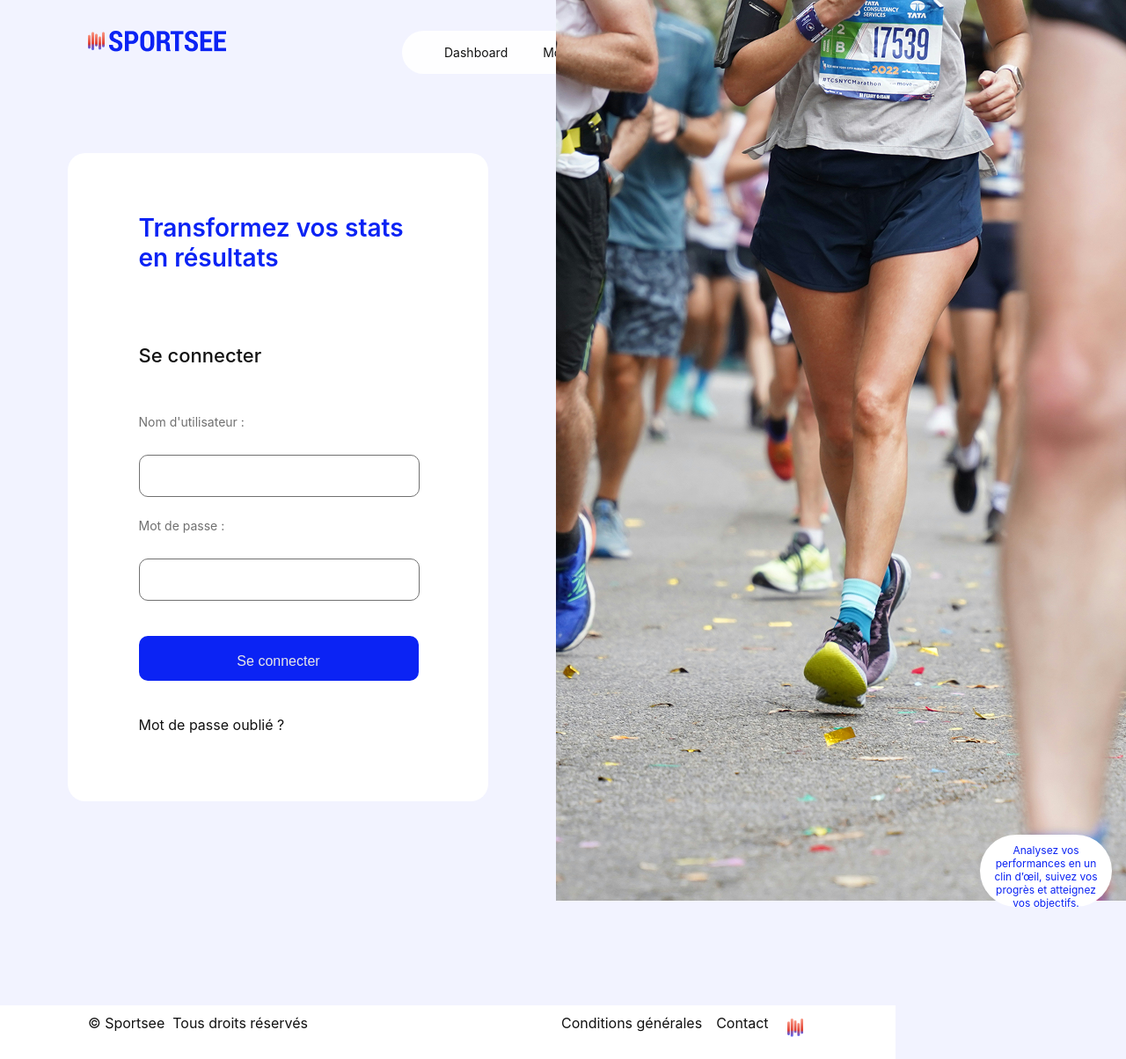
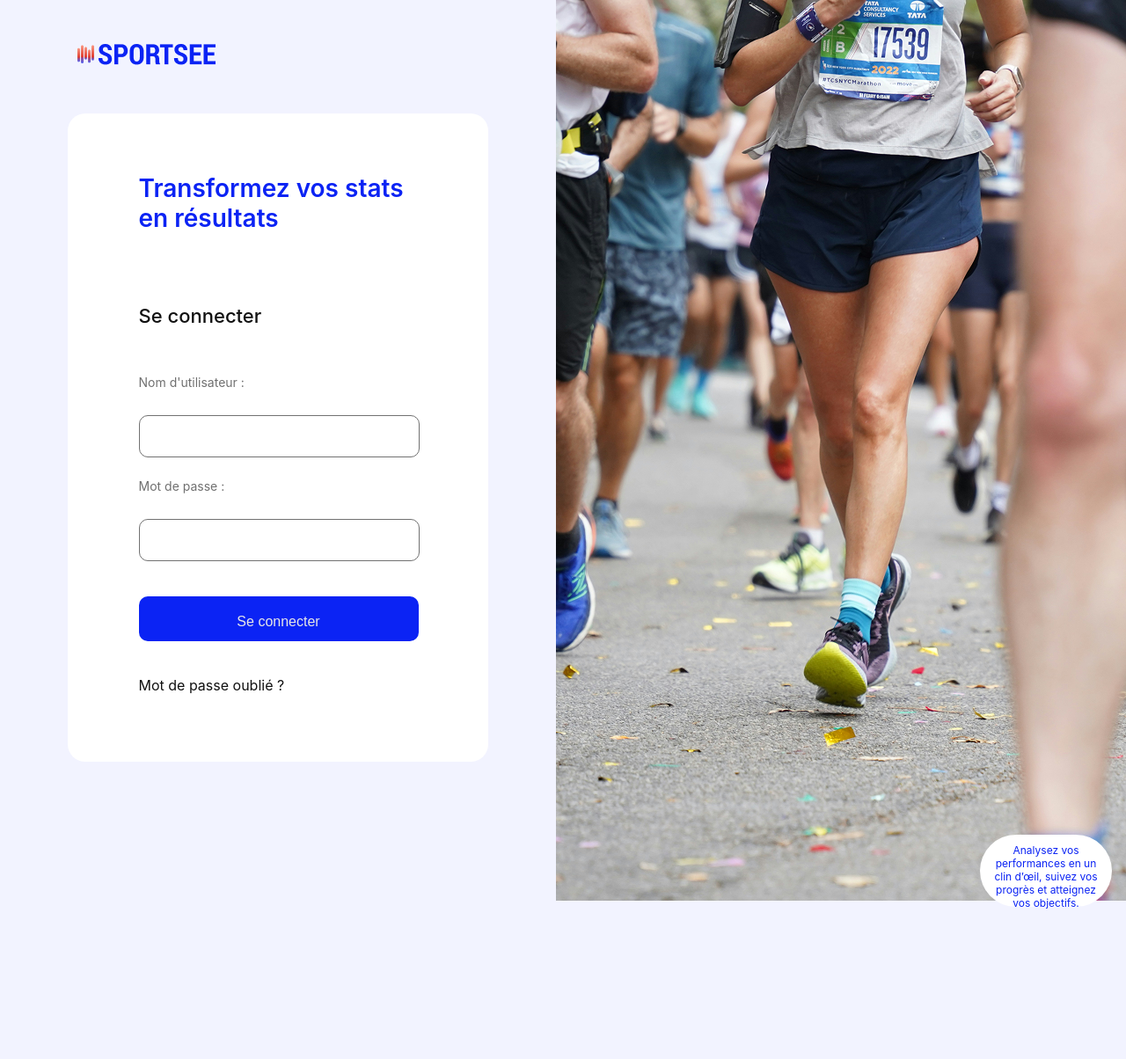
Before and after one commit to AlexCh79/Sportsee, a React (Vite) app: page / in a window 1280 px wide. Shown: the top 1204 px of the page at 88% size. After the commit the page ends 1124 px from the top, so only its background shows below. Built offline with nearby package versions, Linux system fonts and the light colour scheme.

Commit message:
Amélioration du layout

```diff
--- a/src/components/Layout/index.jsx
+++ b/src/components/Layout/index.jsx
@@ -1,8 +1,21 @@
 import { Outlet } from "react-router-dom";
 import Header from "../Header";
 import Footer from "../Footer";
+import Context from "../../context/Context";
+import { useContext } from "react";
 
 function Layout() {
+
+    const {user} = useContext(Context)
+
+    if(!user) {
+        return (
+            <>
+                <Outlet />
+            </>
+        )
+    }
+
     return (
         <>
             <Header />
--- a/src/pages/Dashboard/index.jsx
+++ b/src/pages/Dashboard/index.jsx
@@ -85,7 +85,7 @@ function Dashboard() {
                 </div>
 
                 <h4 className='perform-title'>Cette semaine</h4>
-                <span className='week'>du au </span>
+                <span className='week'>du  au  </span>
             </div>
 
 
--- a/src/pages/Login/index.jsx
+++ b/src/pages/Login/index.jsx
@@ -32,6 +32,7 @@ function Login() {
     return (
         <div className="login">
             <div className="left-column">
+                <img alt='logo' src='/logo.png' className='logo' />
                 <div className="form-container">
                     <form className="login-form" onSubmit={handleSubmit}>
                         <h3>Transformez vos stats en résultats</h3>
--- a/src/pages/Login/login.css
+++ b/src/pages/Login/login.css
@@ -11,7 +11,7 @@
     height: 1024px;
     max-width: 632px;
     max-height: 1024px;
-    padding: 0;
+    padding: 50px 0;
     place-items: center;
     right: 0;
 }
@@ -95,10 +95,6 @@ button {
     }
 }
 
-.nav-bar {
-    display: none;
-}
-
 .float {
     background-color: #FFFFFF;
     font-size: 12px;
@@ -118,12 +114,14 @@ button {
     text-align: center;
 }
 
-footer {
-    display: none;
-}
-
 .error-message {
     color: #E03131;
     font-size: 13px;
     margin: -10px 0 0 0;
 }
+
+.logo {
+    justify-self: left;
+    text-align: left;
+    margin-left: -300px;
+}
```
